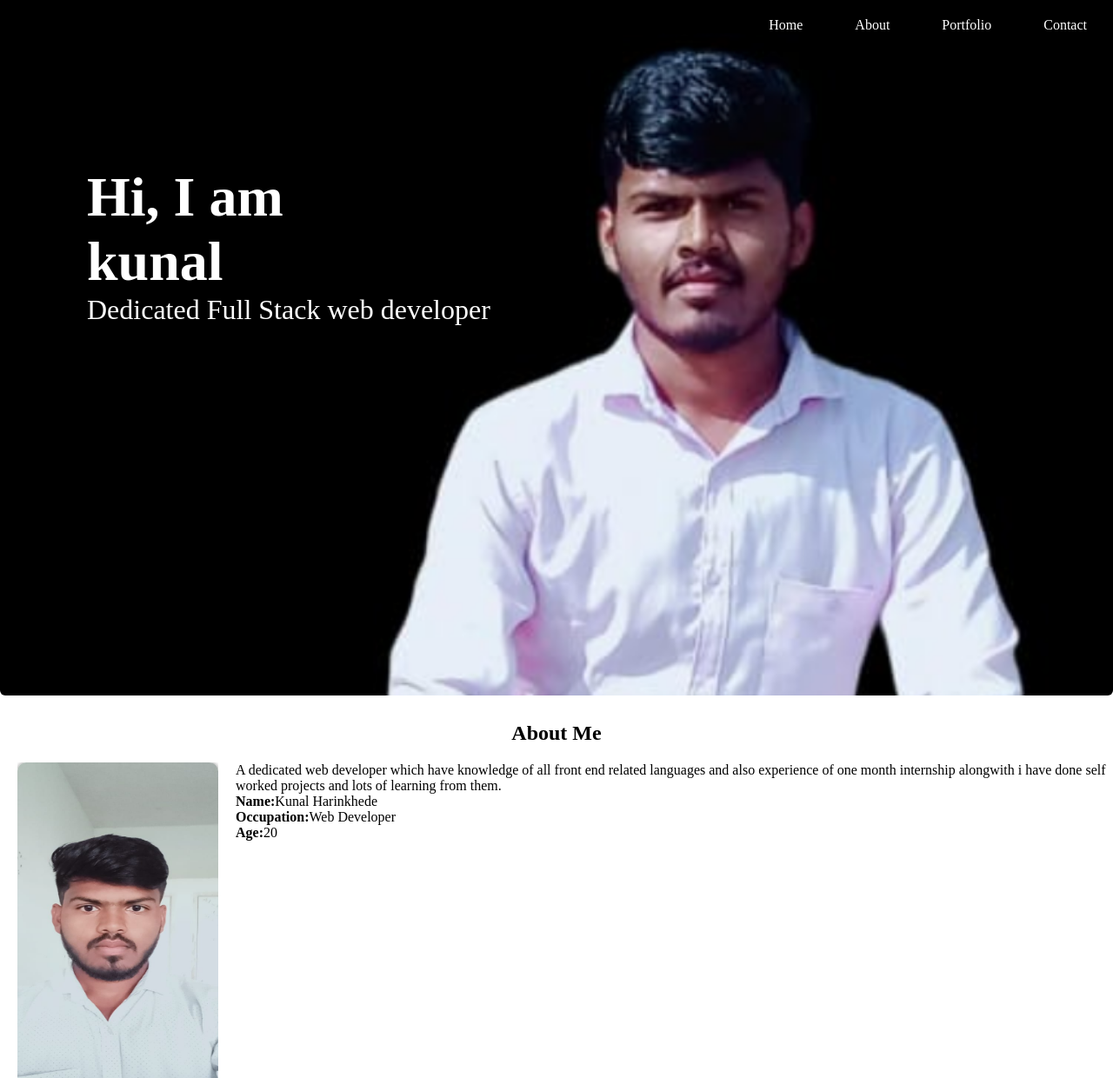
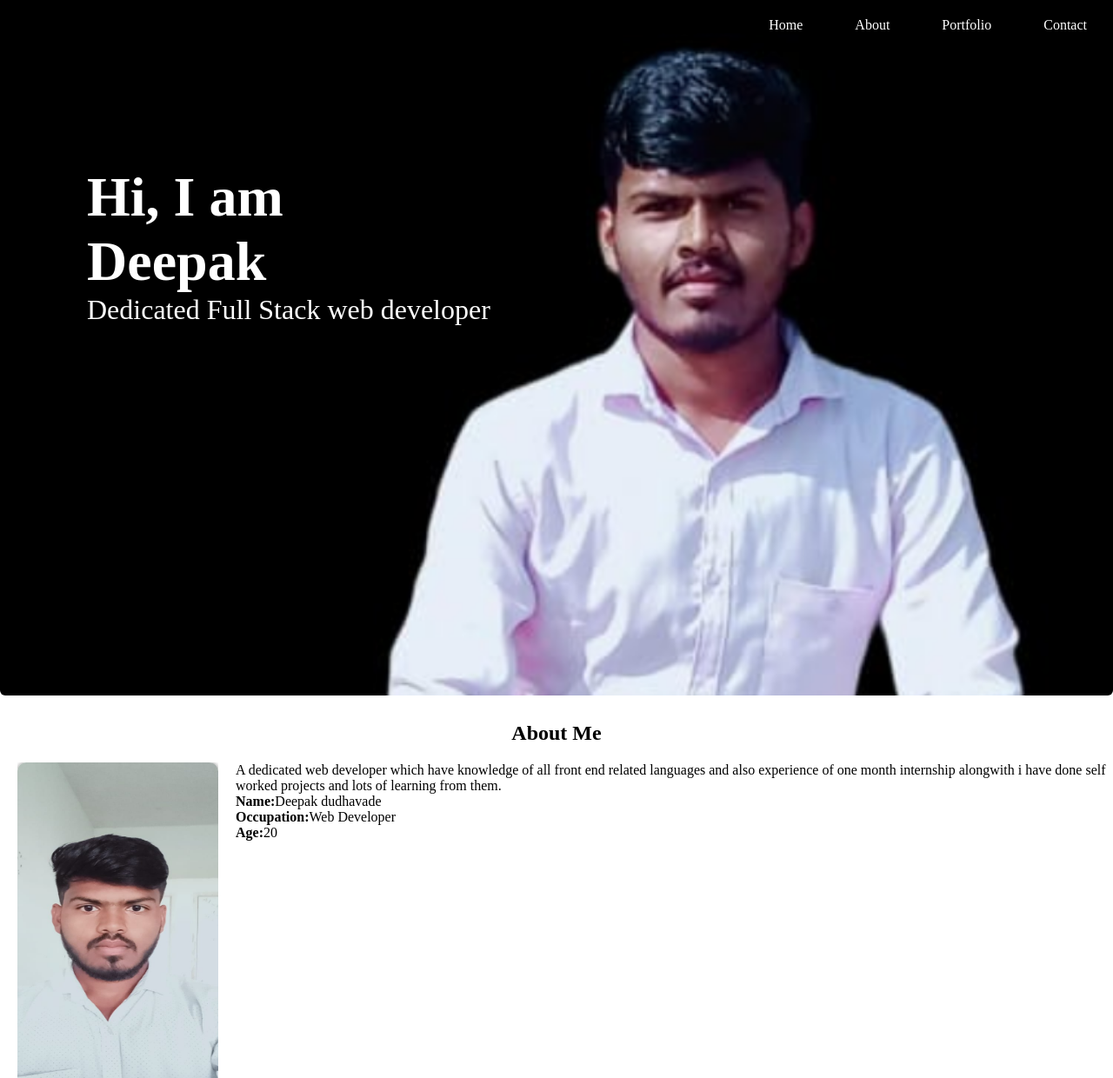
Before and after one commit to KunalHarinkhede-27/Basic-portfolio, a plain HTML site: page index.html in a window 1280 px wide. Shown: the top 1240 px of the page at 87% size. Drawn offline with Linux system fonts and the light colour scheme.

Commit message:
added name

```diff
--- a/index.html
+++ b/index.html
@@ -25,7 +25,7 @@
             <div> <a class="n" id="cont" href="#contact">Contact</a></div>
         </div>
         <div class="intro">
-                <h1>Hi, I am <br>kunal</h1>
+                <h1>Hi, I am <br>Deepak</h1>
                 <p>Dedicated Full Stack web developer</p>
         </div>
     </div>
@@ -40,7 +40,7 @@
                 languages and also experience of one month internship alongwith i have done self worked projects and
                 lots of learning from them.
                 <br>
-                <h4 class="name">Name:</h4><p class="name">Kunal Harinkhede</p><br>
+                <h4 class="name">Name:</h4><p class="name">Deepak dudhavade</p><br>
                 <h4 class="name">Occupation:</h4><p class="name">Web Developer</p><br>
                 <h4 class="name">Age:</h4><p class="name">20</p><br>
             </div>
```
